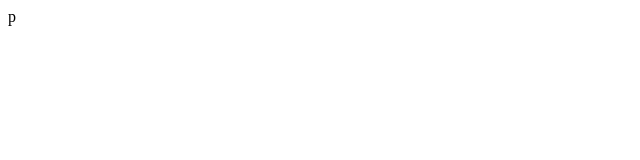
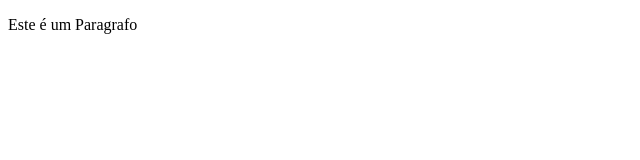
Before and after one commit to LeonardoSoaresNunes/teste2, a plain HTML site: page index.html in a window 1280 px wide. Shown: the whole page, without its empty margins (0-640 px from the left). Drawn offline with Linux system fonts and the light colour scheme.

Commit message:
Adicionando Paragrafo

```diff
--- a/index.html
+++ b/index.html
@@ -7,6 +7,6 @@
     <title>Document</title>
 </head>
 <body>
-    p
+    <p>Este é um Paragrafo</p>
 </body>
 </html>
```
